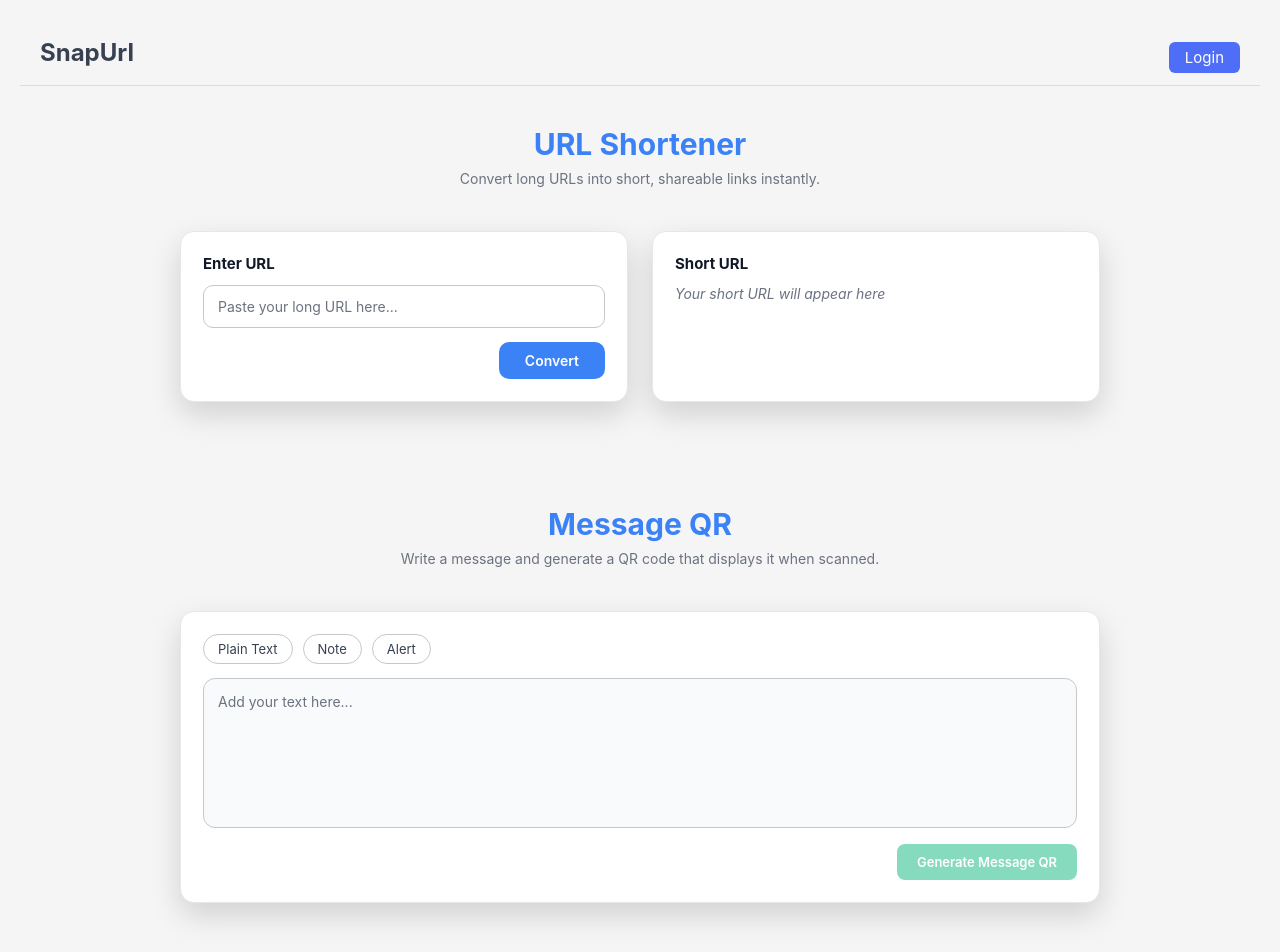
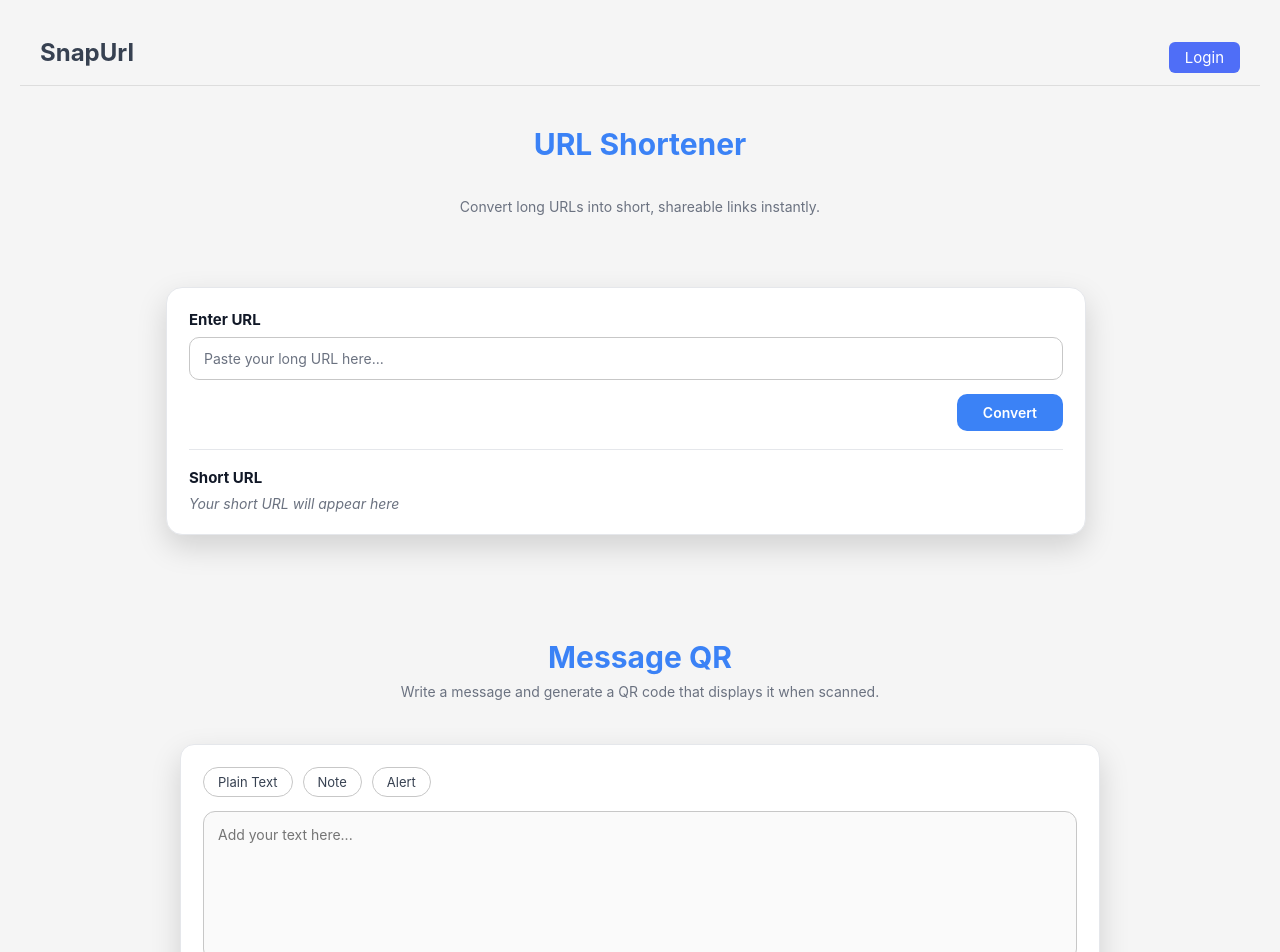
Before and after one commit to KripaGurung/snapurl, a React (Vite) app in the folder frontend/: page / in a window 1280 px wide. Shown: the top 952 px of the page. Built offline with nearby package versions, Linux system fonts and the light colour scheme.

Commit message:
modify the UI of url container

```diff
--- a/frontend/src/pages/createUrl.css
+++ b/frontend/src/pages/createUrl.css
@@ -17,7 +17,16 @@ body {
     margin-bottom: 24px;
 }
 
+.url-section {
+    display: grid;
+    grid-template-columns: auto auto;
+    justify-content: center;
+    align-items: stretch;
+    gap: 28px;
+}
+
 .section h1 {
+    grid-column: 1 / -1;
     text-align: center;
     font-size: 30px;
     font-weight: 700;
@@ -26,6 +35,7 @@ body {
 }
 
 .section-desc {
+    grid-column: 1 / -1;
     text-align: center;
     color: #6b7280;
     margin-bottom: 42px;
@@ -37,24 +47,35 @@ body {
 }
 
 .container {
-    max-width: 920px;
+    width: 920px;
+    max-width: 100%;
     margin: 0 auto;
-    display: grid;
-    grid-template-columns: repeat(auto-fit, minmax(300px, 1fr));
-    gap: 24px;
+    padding: 22px;
+    border-radius: 16px;
+    background: #ffffff;
+    border: 1px solid #e5e7eb;
+    box-shadow: 0 12px 30px rgba(0, 0, 0, 0.15);
+
+    display: flex;
+    flex-direction: column;
+    gap: 18px;
 }
 
-.card {
-    border-radius: 14px;
-    padding: 22px;
-    box-shadow: 0 12px 30px rgba(0, 0, 0, 0.15);
-    background: #ffffff;
-    border: 1px solid #e5e7eb;
+.container .card {
+    padding: 0;
+    border: none;
+    box-shadow: none;
+    background: transparent;
+}
+
+.container .card+.card {
+    border-top: 1px solid #e5e7eb;
+    padding-top: 18px;
 }
 
 .card h2 {
     font-size: 15px;
-    margin-bottom: 12px;
+    margin-bottom: 8px;
     color: #111827;
 }
 
@@ -76,7 +97,6 @@ body {
 }
 
 .card button {
-    width: auto;
     padding: 10px 26px;
     border-radius: 10px;
     border: none;
@@ -114,39 +134,38 @@ body {
 }
 
 .qr-center {
+    margin-top: 0;
     display: flex;
-    justify-content: center;
-    margin-top: 34px;
 }
 
 .qr-box {
-    border-radius: 14px;
+    width: 260px;
     padding: 22px;
-    box-shadow: 0 12px 30px rgba(0, 0, 0, 0.15);
+    border-radius: 16px;
     background: #ffffff;
     border: 1px solid #e5e7eb;
+    box-shadow: 0 12px 30px rgba(0, 0, 0, 0.15);
+
+    display: flex;
+    flex-direction: column;
+    justify-content: center;
     text-align: center;
 }
 
 .qr-box img {
     width: 200px;
     height: 200px;
-    display: block;
-    margin: 0 auto;
+    margin: 0 auto 12px;
 }
 
 .qr-box p {
-    margin-top: 10px;
+    font-size: 13px;
     color: #374151;
-    font-size: 13px;
 }
 
 .modal-backdrop {
     position: fixed;
-    top: 0;
-    left: 0;
-    right: 0;
-    bottom: 0;
+    inset: 0;
     background: rgba(0, 0, 0, 0.4);
     display: flex;
     justify-content: center;
@@ -157,9 +176,9 @@ body {
 .modal {
     border-radius: 14px;
     padding: 22px;
-    box-shadow: 0 12px 30px rgba(0, 0, 0, 0.15);
     background: #ffffff;
     border: 1px solid #e5e7eb;
+    box-shadow: 0 12px 30px rgba(0, 0, 0, 0.15);
     min-width: 300px;
 }
 
@@ -228,11 +247,6 @@ body {
     color: #374151;
     cursor: pointer;
     font-size: 13px;
-    transition: all 0.2s ease;
-}
-
-.message-actions button:hover {
-    background: #f3f4f6;
 }
 
 .message-actions button.active {
@@ -245,68 +259,21 @@ body {
     width: 100%;
     flex-grow: 1;
     min-height: 150px;
-    background: #ffffff;
     border-radius: 12px;
     border: 1px solid #c7c7c7;
     padding: 14px;
-    color: #111827;
     font-size: 14px;
     resize: none;
-    outline: none;
     margin-bottom: 16px;
-    box-sizing: border-box;
-    font-family: "Inter", system-ui, sans-serif;
-}
-
-.message-input::placeholder {
-    color: #6b7280;
-}
-
-.message-input:disabled {
-    background: #f9fafb;
-    cursor: not-allowed;
 }
 
 .generate-message-btn {
-    width: auto;
+    align-self: flex-end;
     padding: 8px 20px;
     border-radius: 8px;
     border: none;
-    cursor: pointer;
-    font-size: 13px;
-    font-weight: 600;
     background: #10b981;
     color: #ffffff;
-    transition: background 0.2s ease;
-    align-self: flex-end;
-    margin-top: auto;
-    min-width: 160px;
-    height: 36px;
+    font-weight: 600;
+    cursor: pointer;
 }
-
-.generate-message-btn:hover {
-    background: #059669;
-}
-
-.generate-message-btn:disabled {
-    opacity: 0.5;
-    cursor: not-allowed;
-    background: #10b981;
-}
-
-.note-alert {
-    background: #fef3c7;
-    border-left: 4px solid #f59e0b;
-    padding: 12px 16px;
-    margin: 16px 0;
-    color: #92400e;
-    font-size: 14px;
-    border-radius: 0 8px 8px 0;
-}
-
-.qr-title {
-    color: #10b981;
-    font-size: 15px;
-    font-weight: 600;
-    margin-bottom: 12px;
-}
--- a/frontend/src/pages/login.jsx
+++ b/frontend/src/pages/login.jsx
@@ -27,7 +27,7 @@ const Login = () => {
       localStorage.setItem("access_token", response.data.access_token);
       localStorage.setItem("user_email", email);
 
-      navigate("/create", { replace: true });
+      navigate("/", { replace: true });
     } catch (error) {
       console.error(error);
       alert("Login failed");
```
